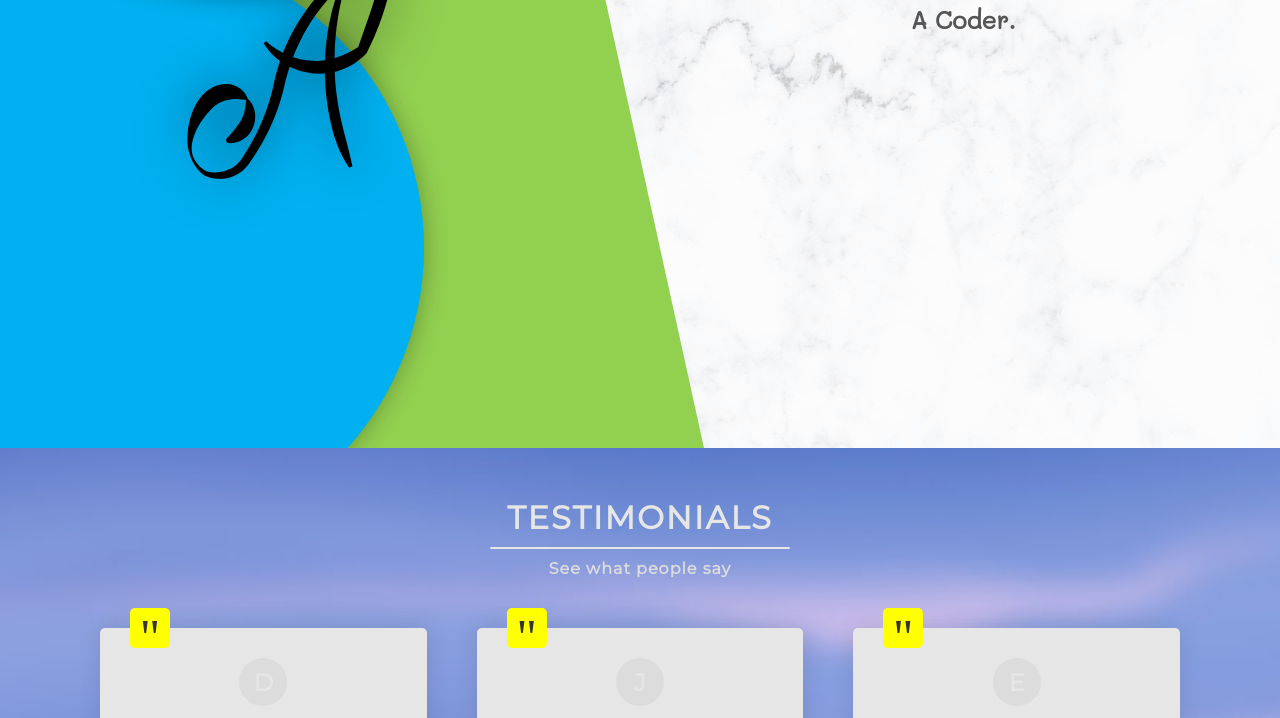
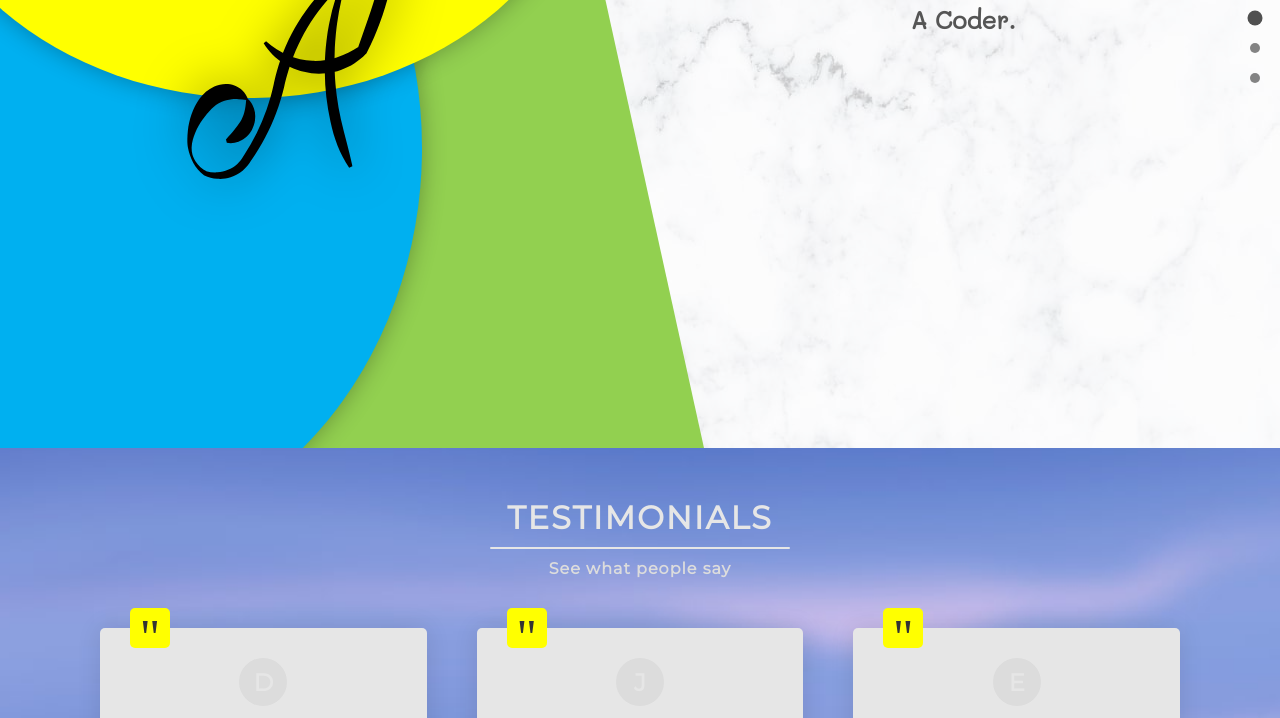
Before and after one commit to Alippakuttan/Alippa, a plain HTML site: page index.html in a window 1280 px wide. Shown: the part 352-1070 px from the top of the page. Drawn offline with Linux system fonts and the light colour scheme; a web font is replaced by a local one.

Commit message:
Improve title responsiveness and add sidebar

```diff
--- a/css/styles.css
+++ b/css/styles.css
@@ -10,6 +10,46 @@ body {
   user-select: none;
   text-align: center;
   font-family: 'Montserrat';
+}
+
+.sidebar {
+  width: 10px;
+  height: auto;
+  position: fixed;
+  top: 50%;
+  right: 20px;
+  transform: translateY(-50%);
+  display: grid;
+  gap: 20px;
+  z-index: 5;
+}
+
+.sidebar-light {
+  --color: rgba(255, 255, 255, 1);
+}
+
+.sidebar-dark {
+  --color: rgba(80, 80, 80, 1);
+}
+
+.sidebar-dot {
+  width: 10px;
+  height: 10px;
+  background-color: var(--color);
+  border-radius: 50%;
+  cursor: pointer;
+  transition: all 0.3s ease;
+  opacity: 0.7;
+}
+
+.sidebar-dot:hover {
+  transform: scale(1.5);
+  opacity: 1;
+}
+
+.sidebar-dot-select {
+  transform: scale(1.5);
+  opacity: 1;
 }
 
 ::-webkit-scrollbar {
@@ -40,7 +80,6 @@ nav {
   z-index: 2;
   background-color: transparent;
   transition: all 0.3s ease;
-  box-shadow: none;
 }
 
 @media (max-width:45rem) {
@@ -52,9 +91,10 @@ nav {
   box-shadow: 0 0 24px rgba(0, 0, 0, 0.2);
 }
 
-nav img {
-  height: 100%;
+nav object {
+  height: 60px;
   margin-right: 10px;
+  filter: drop-shadow(0 0 24px #fff);
 }
 
 nav h4 {
@@ -138,7 +178,7 @@ section {
   background-color: var(--blue);
   border-radius: 150px;
   width: 35vw;
-  height: 90vh;
+  height: 95vh;
   top: -150px;
   left: 35vw;
 }
@@ -188,7 +228,7 @@ h1 {
   margin-top: 20px;
 }
 
-@media (min-width: 45rem) {
+@media (min-width: 821px) {
   #title {
     flex-direction: row;
   }
@@ -221,9 +261,9 @@ h1 {
     border-radius: 50%;
     top: auto;
     bottom: -100px;
-    left: -75%;
-    width: 600px;
-    height: 600px;
+    left: -40%;
+    width: 100%;
+    height: 100%;
   }
 
   .title-yellow {
@@ -247,19 +287,11 @@ h1 {
 
   h1 {font-size: 4rem;}
   h2 {font-size: 2rem;}
-}
 
-@media (min-width: 55rem) {
-  .title-blue {
-    bottom: -100px;
-    left: -40%;
-  }
-}
-
-@media (min-width: 65rem) {
-  .title-blue {
-    bottom: -100px;
-    left: -25%;
+  @media (min-height: 800px) {
+    .title-yellow {
+      top: -150px;
+    }
   }
 }
 
@@ -267,7 +299,7 @@ h1 {
 
 #testimonials {
   padding-bottom: 0;
-  overflow: scroll;
+  overflow: hidden;
   background-image: url(../designs/mountain.jpg);
   background-position: right;
   background-size: cover;
@@ -328,7 +360,7 @@ h1 {
 }
 
 @media (min-width:65rem) {
-  #testimonials, #Trust {
+  #testimonials {
     background-size: 150%;
   }
 
@@ -425,6 +457,11 @@ h1 {
   padding: 50px 20px;
   animation: backdrop-move 60s linear infinite alternate;
 }
+@media (min-width: 65rem) {
+  #Trust {
+    background-size: 150%;
+  }
+}
 
 #Trust h2 {
   font-family: 'Mali';
--- a/index.html
+++ b/index.html
@@ -10,11 +10,16 @@
     <title>Alippa</title>
   </head>
   <body>
+    <div class="sidebar sidebar-dark">
+      <div class="sidebar-dot" data-page="title"></div>
+      <div class="sidebar-dot" data-page="testimonials"></div>
+      <div class="sidebar-dot" data-page="Trust"></div>
+    </div>
     <nav>
-      <h4><img src="AlippaLogo.svg">Alippa</h4>
+      <h4><object data="AlippaLogo.svg"></object>Alippa</h4>
       <button type="button" name="button">Contact</button>
     </nav>
-    <section id="title">
+    <section id="title" data-section-index="1">
       <div class="title-img">
         <div class="title-green"></div>
         <div class="title-blue"></div>
@@ -29,7 +34,7 @@
       </div>
     </section>
 
-    <section id="testimonials">
+    <section id="testimonials" data-section-index="2">
       <h2>TESTIMONIALS</h2>
       <hr>
       <h3 class="testimonial-h3">See what people say</h3>
@@ -58,7 +63,7 @@
       </div>
     </section>
 
-    <section id="Trust">
+    <section id="Trust" data-section-index="3">
       <h2>"The Sky is the Limit"</h2>
       <h3>Companies Who Trust Me</h3>
       <div class="companies">
--- a/index.js
+++ b/index.js
@@ -24,3 +24,39 @@ window.addEventListener('scroll', function(){
    }
    lastScrollTop = st <= 0 ? 0 : st; // For Mobile or negative scrolling
 }, false);
+
+var sections = document.querySelectorAll('section');
+var sidebarDots = document.querySelectorAll('.sidebar-dot');
+
+const options = {
+  threshold: 0.7
+}
+
+let observer = new IntersectionObserver(navCheck, options);
+
+function navCheck(entries) {
+  entries.forEach(entry => {
+    const id = entry.target.id;
+    const activeAnchor = document.querySelector(`[data-page=${id}]`);
+    if (entry.isIntersecting) {
+      sidebarDots.forEach(sidebarDot => {
+        var sideTruth = sidebarDot.classList.contains('sidebar-dot-select');
+        if (sideTruth === true) {
+          sidebarDot.classList.remove('sidebar-dot-select');
+        }
+      });
+      activeAnchor.classList.add('sidebar-dot-select');
+      if (id === 'title') {
+        document.querySelector('.sidebar').classList.add('sidebar-dark');
+        document.querySelector('.sidebar').classList.remove('sidebar-light');
+      } else {
+        document.querySelector('.sidebar').classList.add('sidebar-light');
+        document.querySelector('.sidebar').classList.remove('sidebar-dark');
+      }
+    }
+  });
+}
+
+sections.forEach(section => {
+  observer.observe(section);
+});
```
